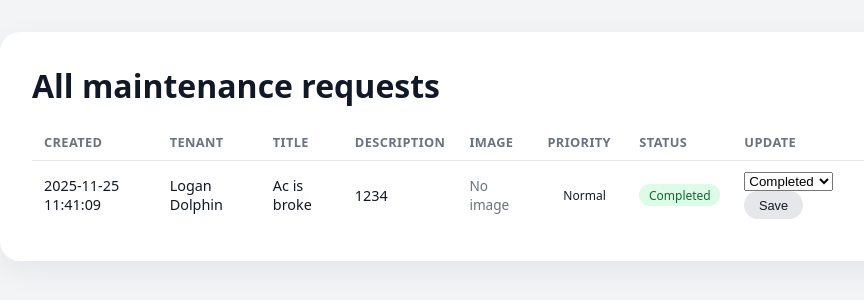
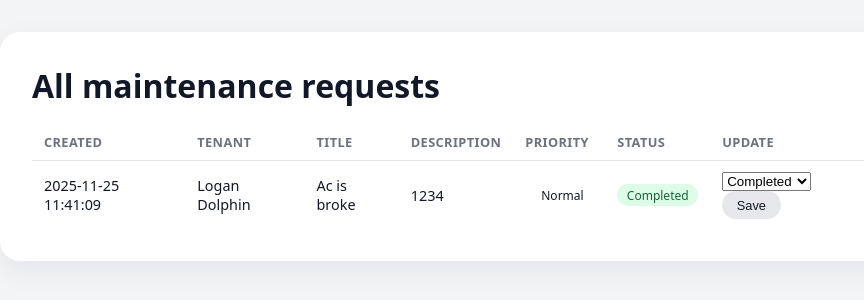
Before and after one commit to MrCakeguy123/tenant-landlord-app, a Flask app: page /landlord/requests in a window 1280 px wide. Shown: the part 56-356 px from the top of the page, without its empty margins (184-1048 px from the left). Run offline with Flask 3, Linux system fonts and the light colour scheme; a user stored in the database is signed in; data comes from the database, SQL or seed files in the repository.

Commit message:
Revert "Add image upload support for maintenance requests"

```diff
--- a/app.py
+++ b/app.py
@@ -1,5 +1,4 @@
 import os
-import uuid
 import sqlite3
 import logging
 import datetime
@@ -8,7 +7,6 @@ import json
 import requests
 import stripe
 from flask import Flask, g, render_template, request, redirect, url_for, session, flash
-from werkzeug.utils import secure_filename
 
 
 # -----------------------
@@ -18,11 +16,6 @@ from werkzeug.utils import secure_filename
 app = Flask(__name__)
 app.config["SECRET_KEY"] = "change-me-in-production"  # override with env in production
 app.config["DATABASE"] = os.path.join(os.path.dirname(__file__), "tenantlandlord.db")
-app.config["UPLOAD_FOLDER"] = os.path.join(app.root_path, "static", "uploads")
-
-ALLOWED_IMAGE_EXTENSIONS = {"png", "jpg", "jpeg", "gif", "webp"}
-
-os.makedirs(app.config["UPLOAD_FOLDER"], exist_ok=True)
 
 logging.basicConfig(
     level=logging.DEBUG,
@@ -334,7 +327,6 @@ def init_db():
             status TEXT NOT NULL DEFAULT 'Open',
             created_at TIMESTAMP DEFAULT CURRENT_TIMESTAMP,
             priority TEXT NOT NULL DEFAULT 'Normal',
-            image_filename TEXT,
             FOREIGN KEY (tenant_id) REFERENCES users(id)
         );
         """
@@ -367,28 +359,6 @@ def ensure_maintenance_priority_column():
             logger.exception("Unexpected error while ensuring 'priority' column: %s", e)
 
 
-def ensure_maintenance_image_column():
-    """Ensure an image filename column exists for maintenance requests."""
-
-    db = get_db()
-    try:
-        logger.debug("Ensuring 'image_filename' column exists on maintenance_requests.")
-        db.execute(
-            "ALTER TABLE maintenance_requests "
-            "ADD COLUMN image_filename TEXT"
-        )
-        db.commit()
-        logger.info("Added 'image_filename' column to maintenance_requests table.")
-    except sqlite3.OperationalError as e:
-        msg = str(e)
-        if "duplicate column name" in msg or "already exists" in msg:
-            logger.debug(
-                "'image_filename' column already exists on maintenance_requests; no migration needed."
-            )
-        else:
-            logger.exception("Unexpected error while ensuring 'image_filename' column: %s", e)
-
-
 def run_startup_migrations():
     """
     Run one-time startup migrations such as adding new columns.
@@ -397,7 +367,6 @@ def run_startup_migrations():
     """
     logger.debug("Running startup migrations at app startup.")
     ensure_maintenance_priority_column()
-    ensure_maintenance_image_column()
 
 
 with app.app_context():
@@ -449,15 +418,6 @@ def get_active_lease_for_tenant(tenant_id):
         "Active lease for tenant_id %s: %s", tenant_id, dict(lease) if lease else None
     )
     return lease
-
-
-def allowed_image_file(filename):
-    """Return True if the provided filename has an allowed image extension."""
-
-    if not filename or "." not in filename:
-        return False
-    ext = filename.rsplit(".", 1)[-1].lower()
-    return ext in ALLOWED_IMAGE_EXTENSIONS
 
 
 def get_rent_status_for_lease(lease_id, monthly_rent, month, year):
@@ -835,8 +795,6 @@ def new_request():
         title = request.form.get("title", "").strip()
         description = request.form.get("description", "").strip()
         priority = request.form.get("priority", "Normal").strip() or "Normal"
-        image_file = request.files.get("image")
-        image_filename = None
         logger.debug(
             "New maintenance request submission by tenant id=%s, title='%s', priority='%s'",
             user["id"],
@@ -853,32 +811,12 @@ def new_request():
 
         if not title or not description:
             flash("Please fill in both title and description.", "warning")
-        elif image_file and image_file.filename and not allowed_image_file(image_file.filename):
-            flash("Image must be a PNG, JPG, JPEG, GIF, or WEBP file.", "warning")
-            logger.warning(
-                "Rejected maintenance request image with invalid extension for tenant id=%s",
-                user["id"],
-            )
         else:
-            if image_file and image_file.filename:
-                safe_name = secure_filename(image_file.filename)
-                image_filename = f"{uuid.uuid4().hex}_{safe_name}"
-                save_path = os.path.join(app.config["UPLOAD_FOLDER"], image_filename)
-                image_file.save(save_path)
-                logger.debug(
-                    "Saved maintenance request image for tenant id=%s to %s",
-                    user["id"],
-                    save_path,
-                )
-
             db = get_db()
             db.execute(
-                """
-                INSERT INTO maintenance_requests (
-                    tenant_id, title, description, status, priority, image_filename
-                ) VALUES (?, ?, ?, ?, ?, ?)
-                """,
-                (user["id"], title, description, "Open", priority, image_filename),
+                "INSERT INTO maintenance_requests (tenant_id, title, description, status, priority) "
+                "VALUES (?, ?, ?, ?, ?)",
+                (user["id"], title, description, "Open", priority),
             )
             db.commit()
             logger.info(
--- a/static/style.css
+++ b/static/style.css
@@ -402,15 +402,3 @@ h3 {
 .category {
   font-weight: 600;
 }
-
-.thumbnail-wrapper {
-  margin-top: 0.35rem;
-}
-
-.thumbnail {
-  width: 80px;
-  height: auto;
-  border-radius: 0.5rem;
-  border: 1px solid #e5e7eb;
-  object-fit: cover;
-}
--- a/templates/landlord_requests.html
+++ b/templates/landlord_requests.html
@@ -11,7 +11,6 @@
             <th>{{ t('col_tenant') }}</th>
             <th>{{ t('col_title') }}</th>
             <th>{{ t('col_description') }}</th>
-            <th>Image</th>
             <th>{{ t('col_priority') }}</th>
             <th>{{ t('col_status') }}</th>
             <th>{{ t('col_update') }}</th>
@@ -32,16 +31,6 @@
                   <small>({{ r.description }})</small>
                 {% else %}
                   {{ r.description }}
-                {% endif %}
-              </td>
-              <td>
-                {% if r.image_filename %}
-                  <a href="{{ url_for('static', filename='uploads/' ~ r.image_filename) }}" target="_blank" rel="noopener">View</a>
-                  <div class="thumbnail-wrapper">
-                    <img src="{{ url_for('static', filename='uploads/' ~ r.image_filename) }}" alt="Request image" class="thumbnail">
-                  </div>
-                {% else %}
-                  <span class="muted-text">No image</span>
                 {% endif %}
               </td>
               <td>
--- a/templates/new_request.html
+++ b/templates/new_request.html
@@ -2,7 +2,7 @@
 {% block content %}
   <section class="card">
     <h1>New maintenance request</h1>
-    <form method="post" action="{{ url_for('new_request') }}" class="form" enctype="multipart/form-data">
+    <form method="post" action="{{ url_for('new_request') }}" class="form">
       <label>
         Title
         <input type="text" name="title" required>
@@ -11,10 +11,6 @@
         Description
         <textarea name="description" rows="5" required></textarea>
       </label>
-      <label>
-        Image (optional)
-        <input type="file" name="image" accept="image/png, image/jpeg, image/jpg, image/gif, image/webp">
-      </label>
       <button class="button primary" type="submit">Submit request</button>
     </form>
   </section>
```
Also changed, not shown: templates/landlord_dashboard.html (+0 -11 lines), templates/tenant_dashboard.html (+0 -11 lines).
